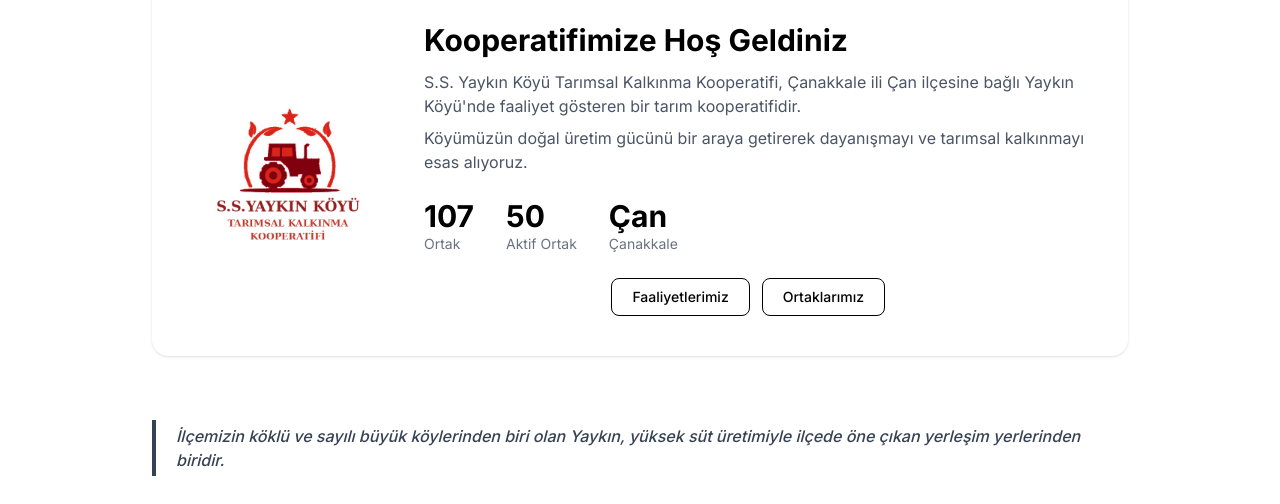
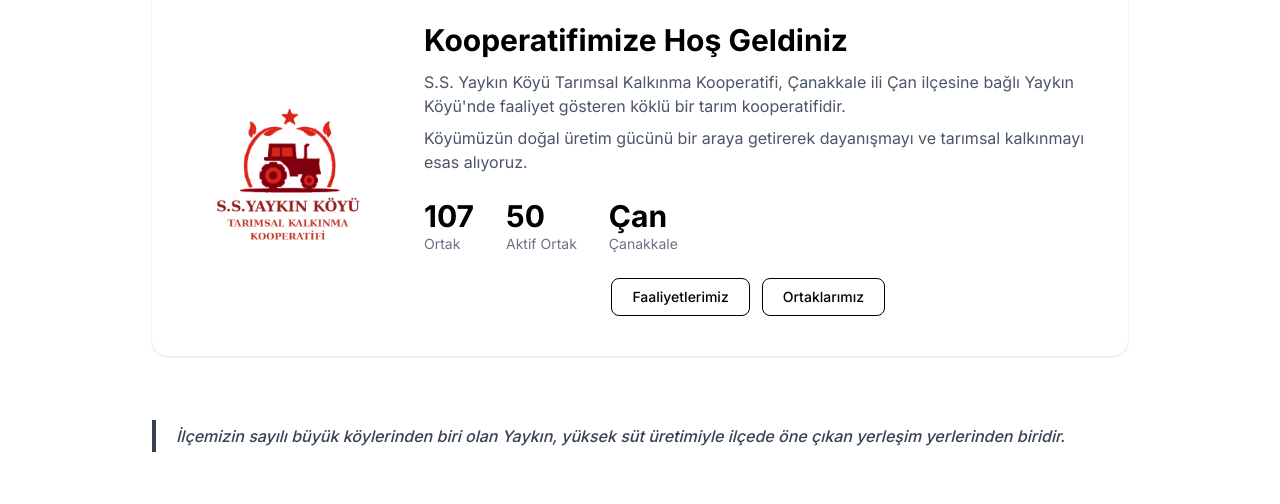
Before and after one commit to BegumEmir/yaykin-kooperatifi, a React (Vite) app: page / in a window 1280 px wide. Shown: the part 146-650 px from the top of the page. Built offline with nearby package versions, Linux system fonts and the light colour scheme; no server answers.

Commit message:
ana sayfa metin düzenlemesi

```diff
--- a/src/pages/Home.jsx
+++ b/src/pages/Home.jsx
@@ -32,7 +32,7 @@ export default function Home() {
             </h1>
             <p className="text-gray-600 mb-2">
               S.S. Yaykın Köyü Tarımsal Kalkınma Kooperatifi, Çanakkale ili Çan ilçesine bağlı
-              Yaykın Köyü'nde faaliyet gösteren bir tarım kooperatifidir.
+              Yaykın Köyü'nde faaliyet gösteren köklü bir tarım kooperatifidir.
             </p>
             <p className="text-gray-600 mb-6">
               Köyümüzün doğal üretim gücünü bir araya getirerek dayanışmayı ve tarımsal kalkınmayı esas alıyoruz.
@@ -75,7 +75,7 @@ export default function Home() {
       {/* ALINTI */}
       <section className="max-w-5xl mx-auto px-6 mb-12">
         <blockquote className="border-l-4 pl-5 py-1 text-gray-700 font-medium italic" style={{ borderColor: 'var(--color-primary)' }}>
-          İlçemizin köklü ve sayılı büyük köylerinden biri olan Yaykın, yüksek süt üretimiyle ilçede öne çıkan yerleşim yerlerinden biridir.
+          İlçemizin sayılı büyük köylerinden biri olan Yaykın, yüksek süt üretimiyle ilçede öne çıkan yerleşim yerlerinden biridir.
         </blockquote>
       </section>
 
```
